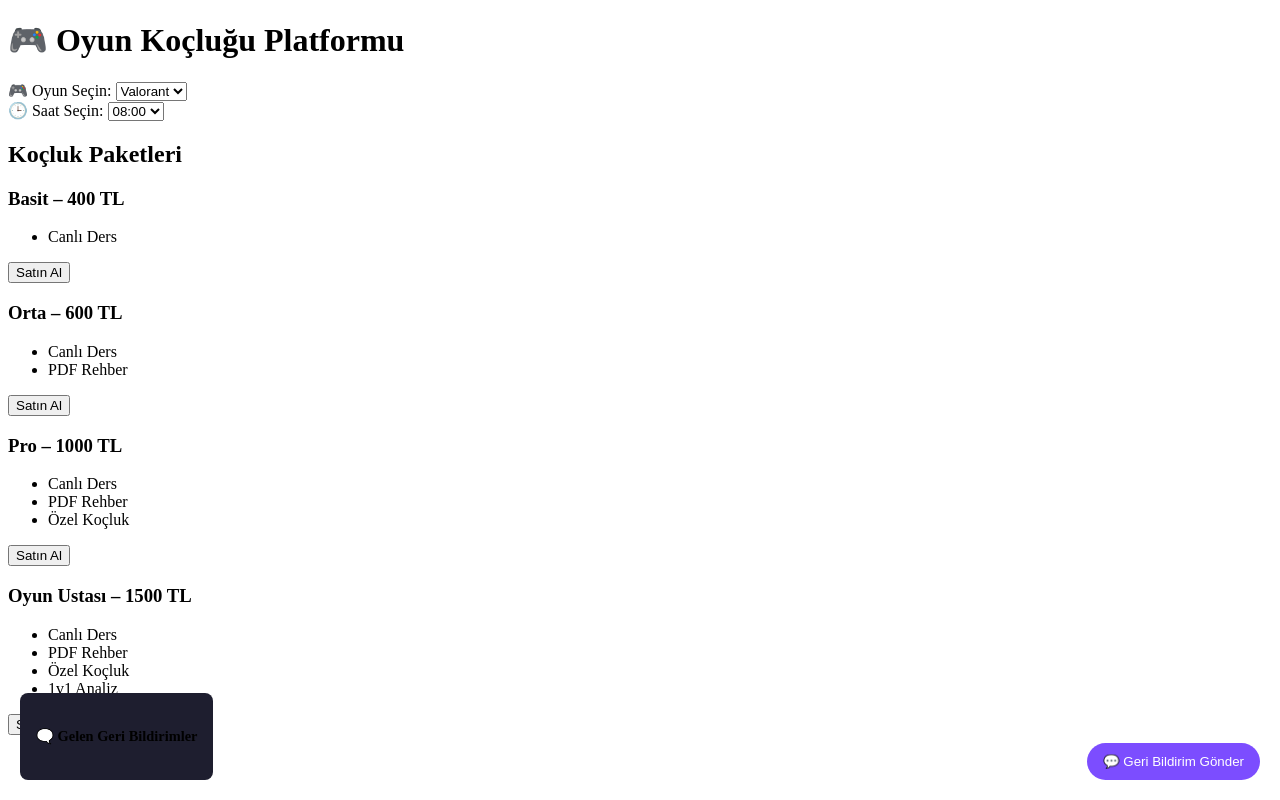
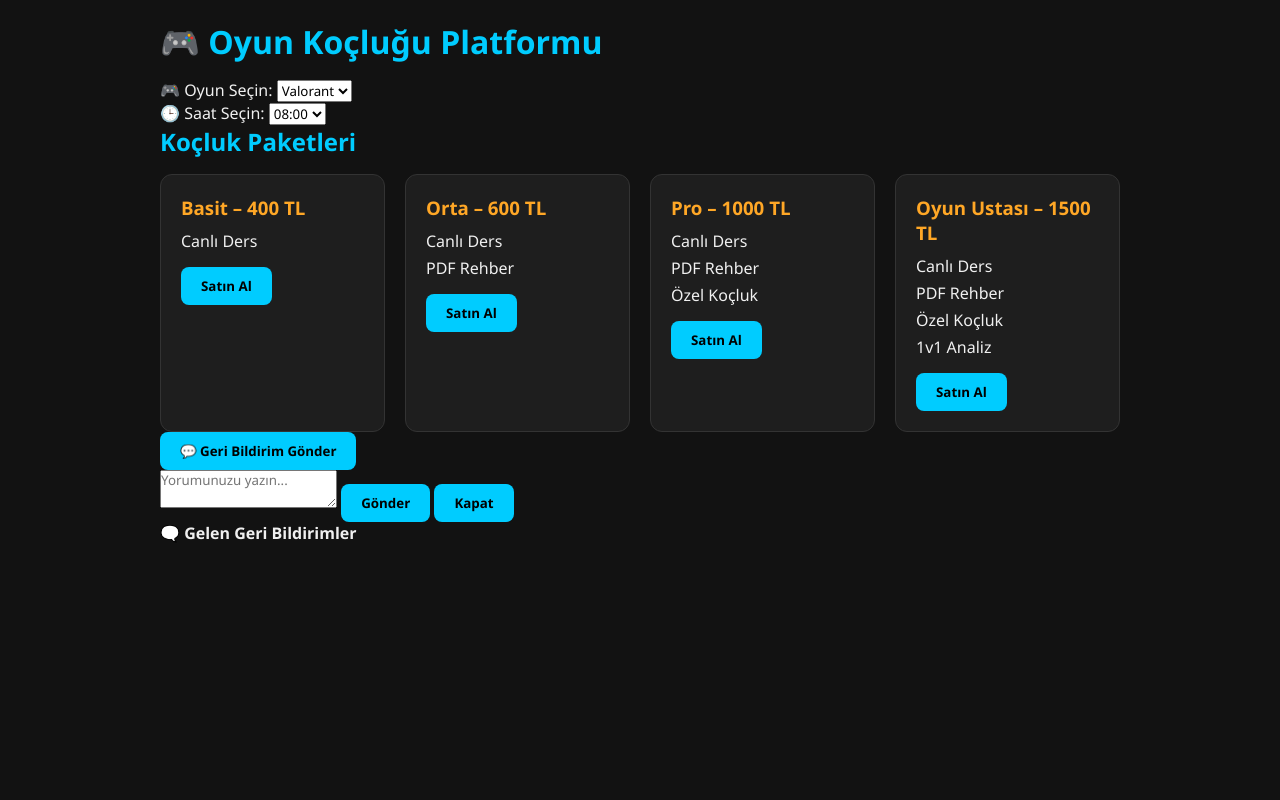
Before and after one commit to KeroRy1/GC-Game-Coaching, a Flask app: page / in a window 1280 px wide. Run offline with Flask 3, Linux system fonts and the light colour scheme.

Commit message:
Update style.css

```diff
--- a/static/style.css
+++ b/static/style.css
@@ -1,66 +1,99 @@
-#feedback-btn {
-    position: fixed;
-    bottom: 20px;
-    right: 20px;
-    background: #7c4dff;
-    color: white;
-    border: none;
-    padding: 0.7rem 1rem;
-    border-radius: 50px;
-    cursor: pointer;
-    z-index: 1000;
+* {
+  margin: 0;
+  padding: 0;
+  box-sizing: border-box;
+  font-family: 'Segoe UI', sans-serif;
 }
 
-.feedback-list {
-    position: fixed;
-    bottom: 20px;
-    left: 20px;
-    background: #1e1e2f;
-    padding: 1rem;
-    border-radius: 8px;
-    max-width: 250px;
-    max-height: 300px;
-    overflow-y: auto;
-    font-size: 0.9rem;
+body {
+  background-color: #121212;
+  color: #f0f0f0;
+  padding: 20px;
 }
 
-.feedback-item {
-    background: #2a2a3f;
-    margin-bottom: 0.5rem;
-    padding: 0.5rem;
-    border-radius: 4px;
+.container {
+  max-width: 960px;
+  margin: auto;
 }
 
-.modal {
-    display: none;
-    position: fixed;
-    z-index: 1001;
-    left: 0;
-    top: 0;
-    width: 100%;
-    height: 100%;
-    background-color: rgba(0,0,0,0.7);
+h1, h2 {
+  color: #00ccff;
+  margin-bottom: 16px;
 }
 
-.modal-content {
-    background-color: #1e1e2f;
-    margin: 15% auto;
-    padding: 1rem;
-    border: 1px solid #888;
-    width: 90%;
-    max-width: 400px;
-    border-radius: 8px;
-    display: flex;
-    flex-direction: column;
+.select-group {
+  display: flex;
+  flex-wrap: wrap;
+  gap: 20px;
+  margin-bottom: 30px;
 }
 
-.modal-content textarea {
-    resize: none;
-    height: 100px;
-    margin-bottom: 1rem;
-    padding: 0.5rem;
-    border-radius: 4px;
-    border: none;
-    background: #2a2a3f;
-    color: white;
+.select-group label {
+  font-weight: bold;
 }
+
+.select-group select {
+  background-color: #1f1f1f;
+  color: white;
+  padding: 10px;
+  border: 1px solid #333;
+  border-radius: 8px;
+  margin-right: 10px;
+}
+
+.packages {
+  display: grid;
+  grid-template-columns: repeat(auto-fit, minmax(220px, 1fr));
+  gap: 20px;
+}
+
+.package {
+  background-color: #1e1e1e;
+  padding: 20px;
+  border-radius: 12px;
+  border: 1px solid #333;
+  transition: transform 0.2s;
+}
+
+.package:hover {
+  transform: scale(1.03);
+}
+
+.package h3 {
+  color: #ffa726;
+  margin-bottom: 10px;
+}
+
+.package ul {
+  list-style: none;
+  margin-bottom: 15px;
+}
+
+.package li {
+  margin-bottom: 5px;
+}
+
+button {
+  background-color: #00ccff;
+  color: #000;
+  border: none;
+  padding: 10px 20px;
+  border-radius: 8px;
+  cursor: pointer;
+  font-weight: bold;
+  transition: background-color 0.2s;
+}
+
+button:hover {
+  background-color: #00b8e6;
+}
+
+footer {
+  margin-top: 40px;
+  text-align: center;
+}
+
+footer a {
+  color: #ffffff;
+  text-decoration: underline;
+}
```
